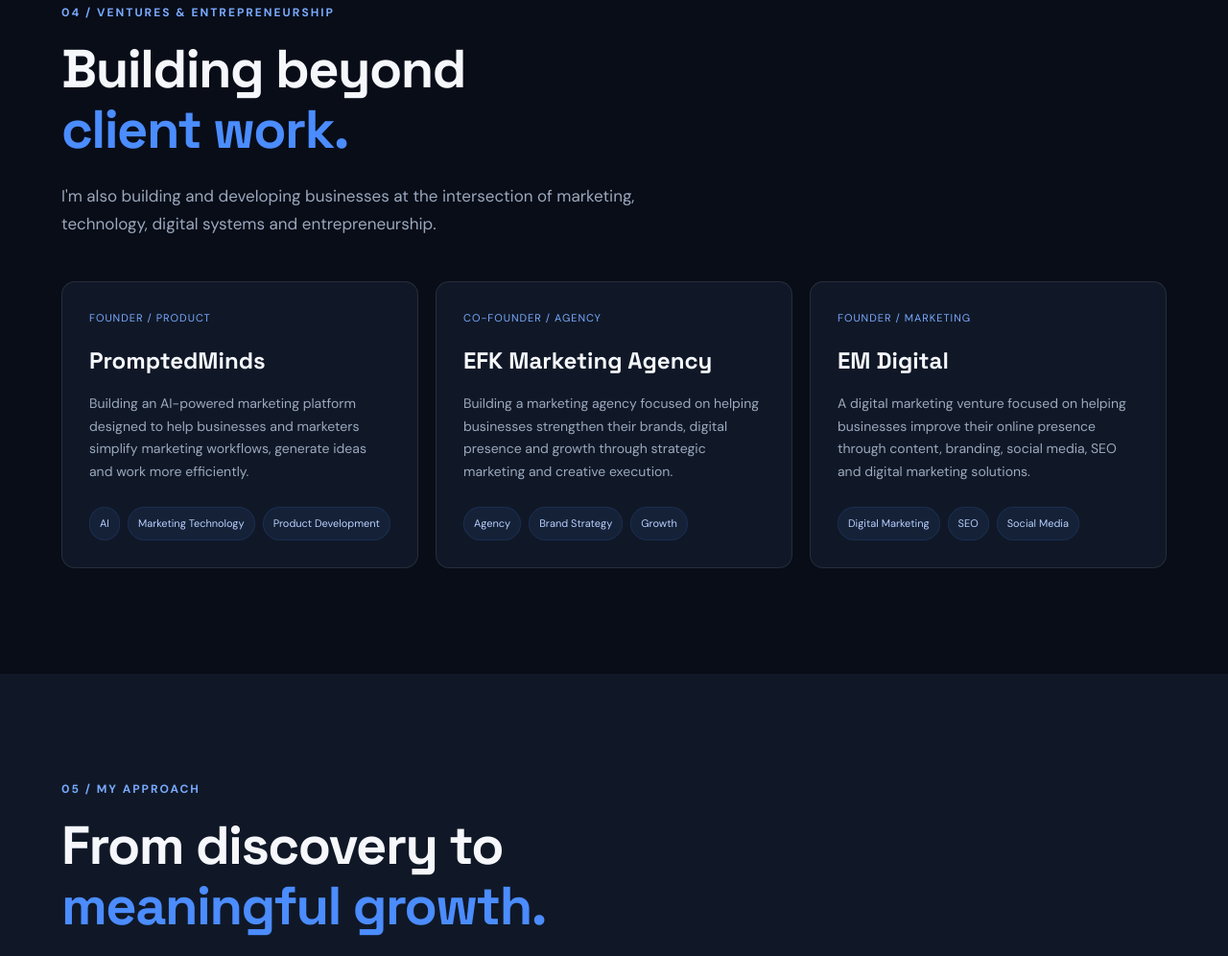
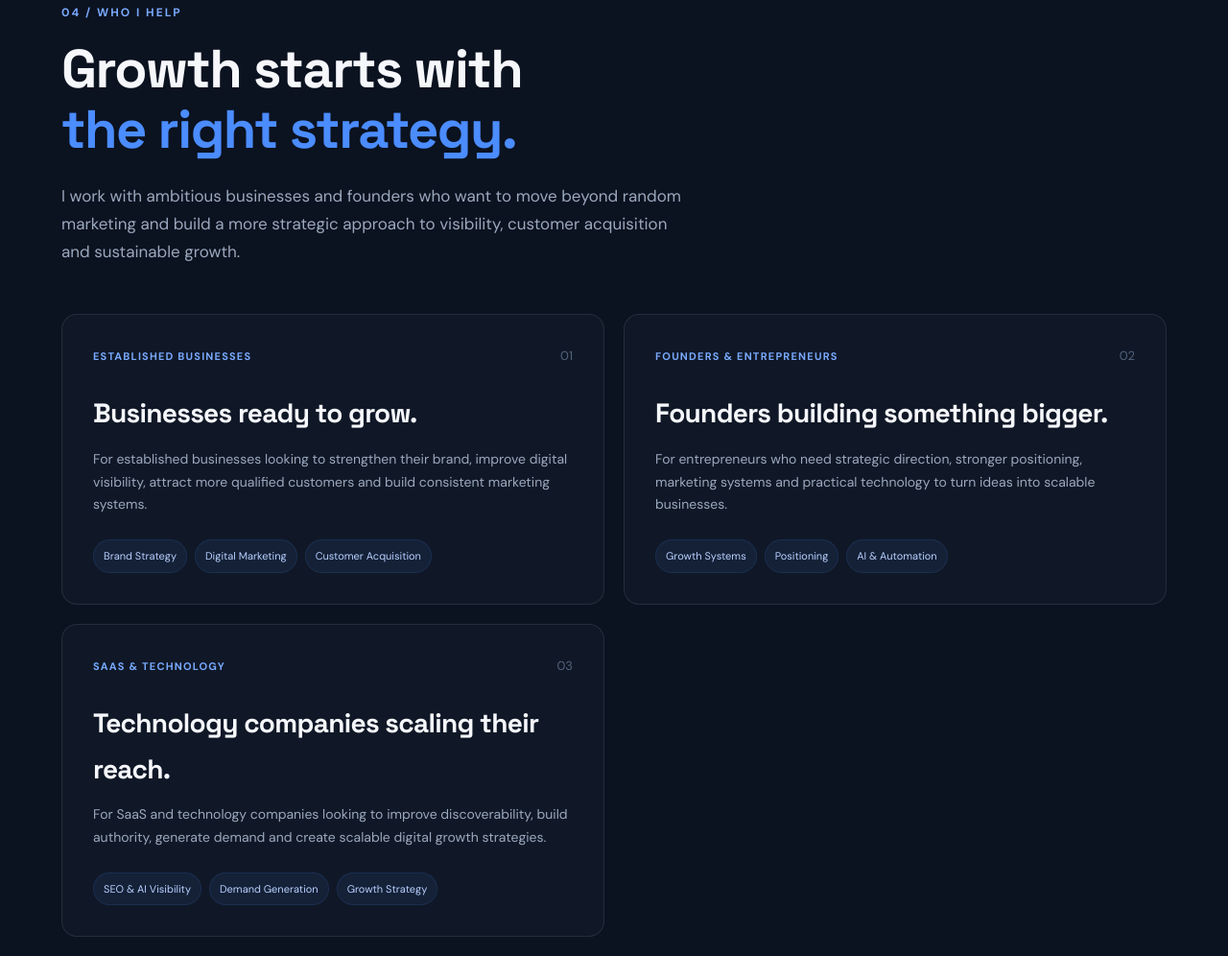
Before and after one commit to Mutuku-726/eric-mutuku-personal-website, a plain HTML site: page index.html in a window 1280 px wide. Shown: the part 4802-5798 px from the top of the page at 96% size. Drawn offline with Linux system fonts and the light colour scheme.

Commit message:
Add 'Who I Help' section to index.html
Added a new section 'Who I Help' with details on target audiences and services offered.

```diff
--- a/index.html
+++ b/index.html
@@ -1045,7 +1045,93 @@ Brand and digital marketing support for a skincare business, including product c
     </div>
   </div>
 </section>
+<!-- WHO I HELP -->
+<section class="portfolio" id="who-i-help">
+    <div class="container">
 
+        <div class="portfolio-header fade-in">
+            <div class="section-label">04 / Who I Help</div>
+
+            <h2 class="section-heading">
+                Growth starts with<br>
+                <span class="blue">the right strategy.</span>
+            </h2>
+
+            <p class="section-intro">
+                I work with ambitious businesses and founders who want to move
+                beyond random marketing and build a more strategic approach
+                to visibility, customer acquisition and sustainable growth.
+            </p>
+        </div>
+
+        <div class="portfolio-grid">
+
+            <article class="project-card fade-in">
+                <div class="project-top">
+                    <span class="project-category">Established Businesses</span>
+                    <span class="project-index">01</span>
+                </div>
+
+                <h3>Businesses ready to grow.</h3>
+
+                <p>
+                    For established businesses looking to strengthen their brand,
+                    improve digital visibility, attract more qualified customers
+                    and build consistent marketing systems.
+                </p>
+
+                <div class="project-tags">
+                    <span>Brand Strategy</span>
+                    <span>Digital Marketing</span>
+                    <span>Customer Acquisition</span>
+                </div>
+            </article>
+
+            <article class="project-card fade-in">
+                <div class="project-top">
+                    <span class="project-category">Founders & Entrepreneurs</span>
+                    <span class="project-index">02</span>
+                </div>
+
+                <h3>Founders building something bigger.</h3>
+
+                <p>
+                    For entrepreneurs who need strategic direction, stronger
+                    positioning, marketing systems and practical technology
+                    to turn ideas into scalable businesses.
+                </p>
+
+                <div class="project-tags">
+                    <span>Growth Systems</span>
+                    <span>Positioning</span>
+                    <span>AI & Automation</span>
+                </div>
+            </article>
+
+            <article class="project-card fade-in">
+                <div class="project-top">
+                    <span class="project-category">SaaS & Technology</span>
+                    <span class="project-index">03</span>
+                </div>
+
+                <h3>Technology companies scaling their reach.</h3>
+
+                <p>
+                    For SaaS and technology companies looking to improve
+                    discoverability, build authority, generate demand and
+                    create scalable digital growth strategies.
+                </p>
+
+                <div class="project-tags">
+                    <span>SEO & AI Visibility</span>
+                    <span>Demand Generation</span>
+                    <span>Growth Strategy</span>
+                </div>
+            </article>
+
+        </div>
+    </div>
+</section>
 <!-- VENTURES -->
 <section id="ventures">
   <div class="container">
```
